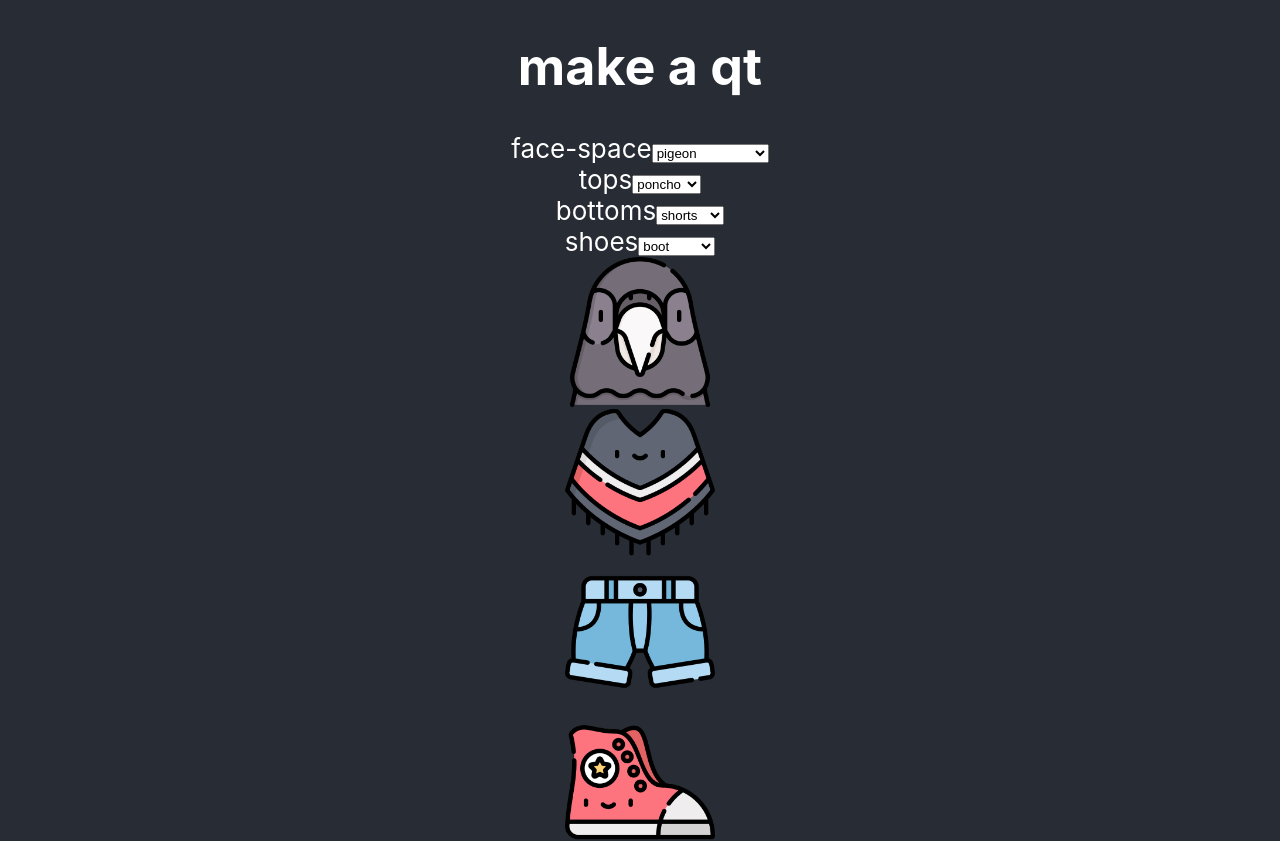
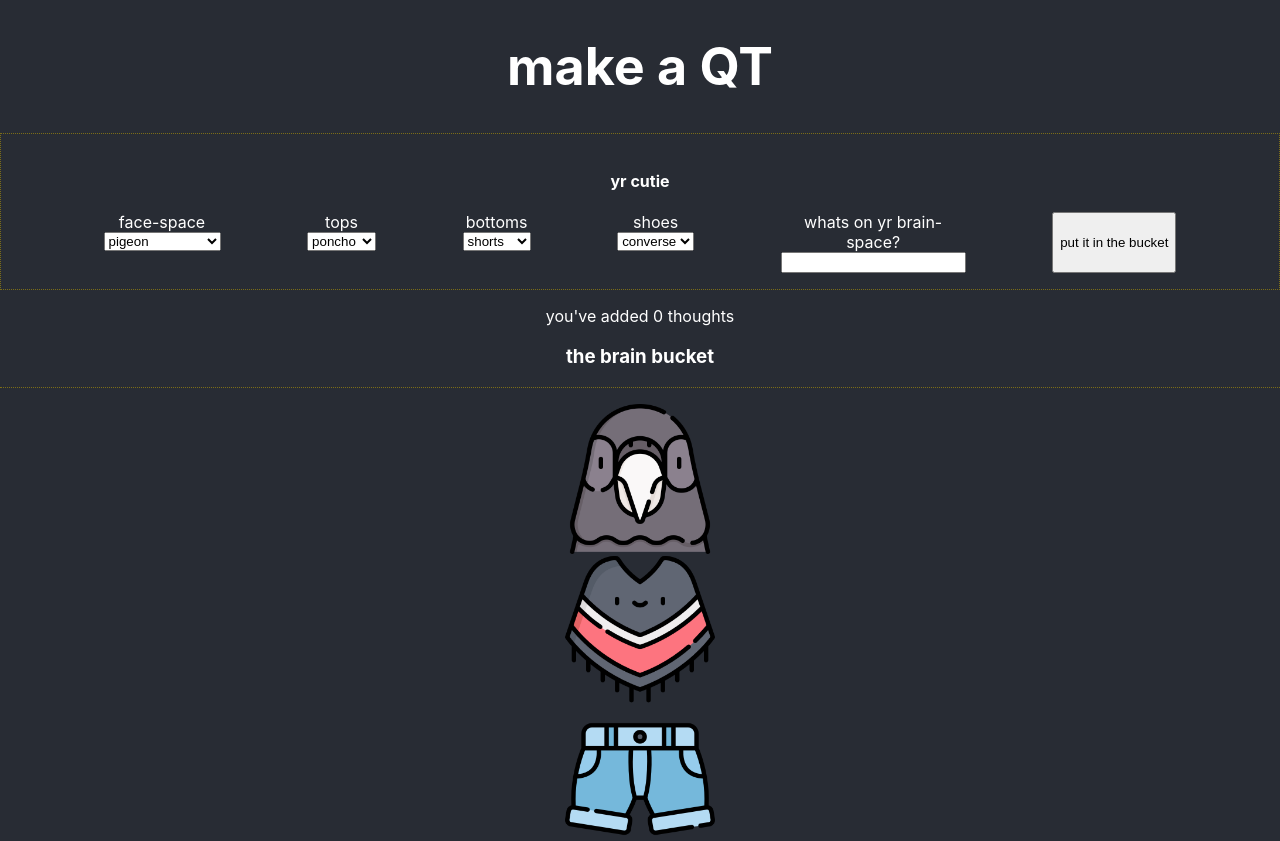
Before and after one commit to k-schrattenholzer/charbuild, a React (Create React App) app: page / in a window 1280 px wide. Shown: the top 841 px of the page. Built offline with nearby package versions, Linux system fonts and the light colour scheme.

Commit message:
user able to add sayings to the brain bucket, state is updating correctly, added count to state and display

```diff
--- a/src/App.css
+++ b/src/App.css
@@ -1,21 +1,12 @@
+body {
+  background-color: #282c34;
+  color: white;
+}
 .App {
   text-align: center;
 }
 
-.App-logo {
-  height: 40vmin;
-  pointer-events: none;
-}
-
-@media (prefers-reduced-motion: no-preference) {
-  .App-logo {
-    animation: App-logo-spin infinite 20s linear;
-  }
-}
-
 .App-header {
-  background-color: #282c34;
-  min-height: 100vh;
   display: flex;
   flex-direction: column;
   align-items: center;
@@ -23,16 +14,3 @@
   font-size: calc(10px + 2vmin);
   color: white;
 }
-
-.App-link {
-  color: #61dafb;
-}
-
-@keyframes App-logo-spin {
-  from {
-    transform: rotate(0deg);
-  }
-  to {
-    transform: rotate(360deg);
-  }
-}
--- a/src/App.js
+++ b/src/App.js
@@ -10,14 +10,24 @@ function App() {
   const [mid, setMid] = useState("poncho");
   const [bottom, setBottom] = useState("shorts");
   const [shoes, setShoes] = useState("converse");
+  const [newSaying, setSaying] = useState("");
+  const [sayings, setSayings] = useState([]);
+  const [count, setCount] = useState(0);
+
   //need a handleClick to update the sayings array with new sayings when the button is clicked
+
+  const handleClick = () => {
+    setSayings((prevState) => [...prevState, newSaying]);
+    setCount(prevCount => prevCount + 1);
+  };
 
   return (
     <div className="App">
       <main>
         <header className="App-header">
-          <h1>make a qt</h1>
-          <Selector
+          <h1>make a QT</h1>
+        </header>
+        <Selector
             head={head}
             onHeadChange={setHead}
             mid={mid}
@@ -26,10 +36,12 @@ function App() {
             onBottomChange={setBottom}
             shoes={shoes}
             onShoeChange={setShoes}
+            newSaying={newSaying}
+            addSaying={setSaying}
+            handleClick={handleClick}
           />
-          <Display />
+          <Display {...{sayings, count}}/>
           <Character {...{head, mid, bottom, shoes}}/>
-        </header>
       </main>
     </div>
   );
--- a/src/components/Character/Character.css
+++ b/src/components/Character/Character.css
@@ -0,0 +1,6 @@
+.Char-Container {
+  border-top: 1px dotted rgb(124, 109, 23);
+  padding: 1em;
+  display:flex;
+  align-items: center;
+}
--- a/src/components/Character/Character.jsx
+++ b/src/components/Character/Character.jsx
@@ -1,8 +1,12 @@
-import React from 'react'
+import React from 'react';
+import './Character.css'
 
 export default function Character({head, mid, bottom, shoes}) {
   return (
-    <div style={{display:'flex', flexDirection:'column'}}>
+    <div
+    style={{display:'flex', flexDirection:'column'}}
+    className="Char-Container"
+    >
 
       <article
       className='head'
--- a/src/components/Display/Display.jsx
+++ b/src/components/Display/Display.jsx
@@ -1,8 +1,13 @@
 import React from 'react'
 
-export default function Display() {
+export default function Display({sayings, count}) {
   return (
-    <div>
+    <div className='Display'>
+      <p>you've added {count} thoughts</p>
+      <h3>the brain bucket</h3>
+      {sayings.map((saying) => (
+          <p key={saying}>{saying}</p>
+      ))}
 
     </div>
   )
--- a/src/components/Selector/Selector.css
+++ b/src/components/Selector/Selector.css
@@ -0,0 +1,19 @@
+.Selector-Container {
+  display: grid;
+  grid-template-columns: 1fr;
+  border: 1px dotted rgb(124, 109, 23);
+  padding: 1em;
+  align-items: center;
+}
+
+.Options-Container {
+  display: flex;
+  flex-direction: row;
+  justify-content: space-evenly;
+}
+
+.Option {
+  display: flex;
+  flex-direction: column;
+  width: min-content;
+}
--- a/src/components/Selector/Selector.jsx
+++ b/src/components/Selector/Selector.jsx
@@ -1,4 +1,5 @@
-import React from 'react'
+import React from 'react';
+import './Selector.css'
 
 export default function Selector({
   head,
@@ -9,16 +10,25 @@ export default function Selector({
   onBottomChange,
   shoes,
   onShoeChange,
+  newSaying,
+  addSaying,
+  handleClick,
 }) {
 
   const headIcons = ['bat', 'bearded dragon', 'frog', 'parrot', 'pigeon', 'snake', 'walrus'];
-  const midIcons = ['dress', 'jacket', 'overalls', 'poncho', 'shirt', 'sweater'];
+  const midIcons = ['dress', 'jacket', 'poncho', 'shirt', 'sweater'];
   const bottomIcons = ['jeans', 'pijamas', 'shorts'];
   const shoeIcons = ['boot', 'converse', 'sandals', 'tennies']
 
   return (
-    <div style={{display:'flex', flexDirection:'column'}}>
-      <label>
+    <div
+    className='Selector-Container'
+    >
+      <h4>yr cutie</h4>
+      <article
+      className='Options-Container'>
+        <label
+        className='Option'>
           face-space
           <select
           value={head}
@@ -28,7 +38,8 @@ export default function Selector({
             ))}
             </select>
         </label>
-      <label>
+        <label
+        className='Option'>
           tops
           <select
           value={mid}
@@ -38,7 +49,8 @@ export default function Selector({
             ))}
             </select>
         </label>
-      <label>
+        <label
+        className='Option'>
           bottoms
           <select
           value={bottom}
@@ -48,16 +60,30 @@ export default function Selector({
             ))}
             </select>
         </label>
-      <label>
+        <label
+        className='Option'>
           shoes
           <select
-        value={bottom}
+          value={shoes}
           onChange={(e) => onShoeChange(e.target.value)}>
               {shoeIcons.map((png) => (
               <option key={png}>{png}</option>
             ))}
             </select>
         </label>
+        <label
+        className='Option'>
+          whats on yr brain-space?
+          <input
+            type='text'
+            value={newSaying}
+            onChange={(e) => addSaying(e.target.value)}
+          />
+        </label>
+        <button
+        type='button'
+        onClick={handleClick}>put it in the bucket</button>
+      </article>
     </div>
   )
 }
```
Also changed, not shown: public/head/bearded dragon.png (renamed from public/head/beardeddragon.png). Lines whose indentation alone changed are shown as unchanged.
